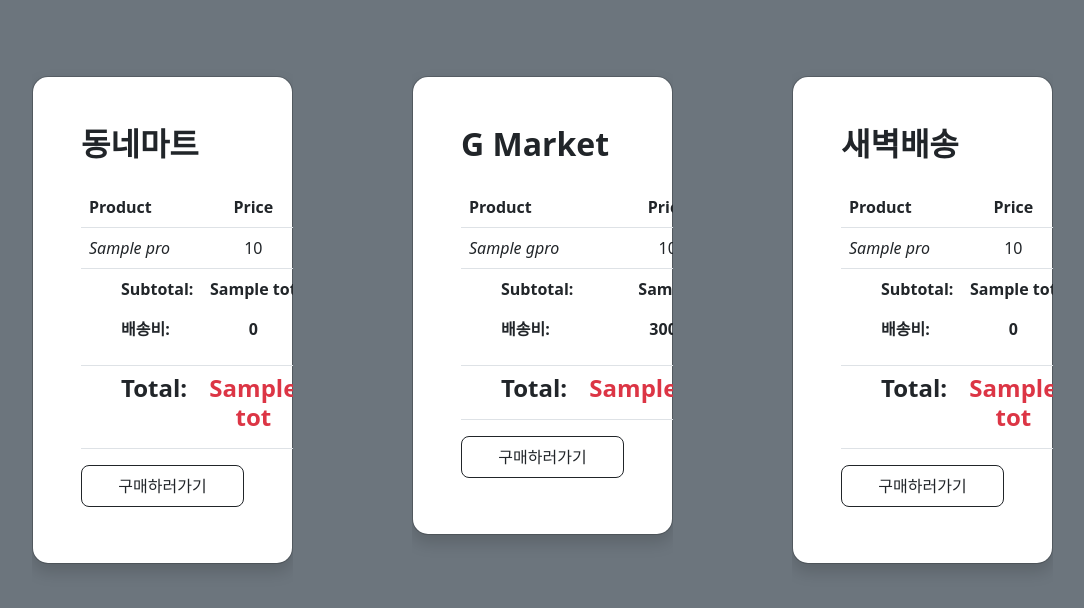
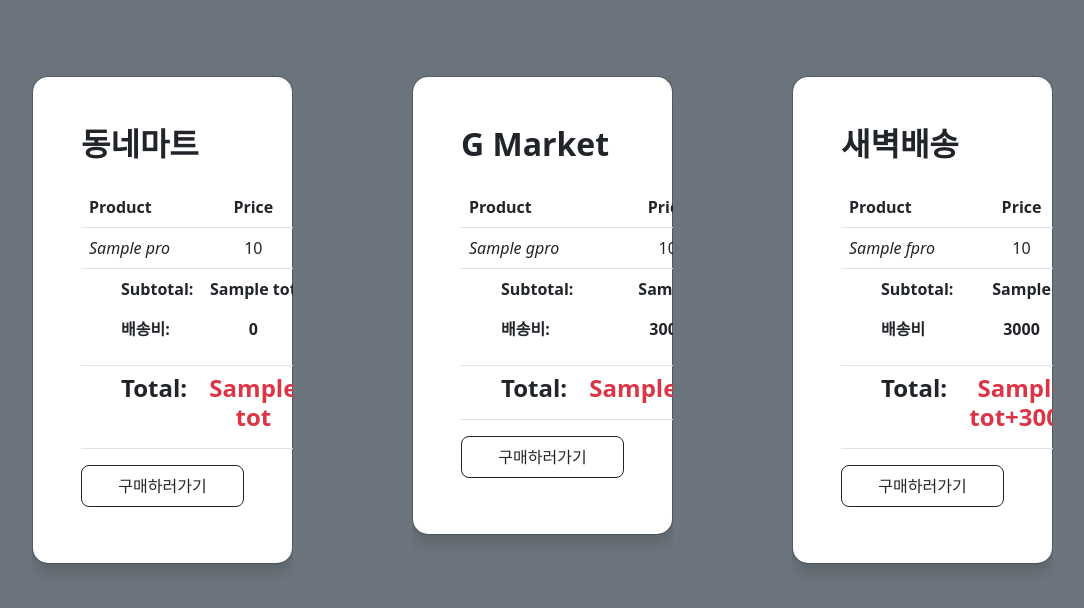
Before and after one commit to kjh000/FinalProject_one, a Django app: template project_app/templates/receipt.html in a window 1280 px wide. Shown: the top 608 px of the page, without its empty margins (50-1134 px from the left). Run offline with Django 4.2, Linux system fonts and the light colour scheme; the template is opened without the code that fills it: most values are stand-ins (such as "Sample title", 1, 10 or a date in 2020).

Commit message:
새벽배송 데이터 추가

```diff
--- a/project_app/templates/receipt.html
+++ b/project_app/templates/receipt.html
@@ -153,11 +153,11 @@
                                         </tr>
                                     </thead>
                                     <tbody>
-                                        {% if products %}
-                                        {% for pro in products %}
+                                        {% if f_products %}
+                                        {% for fpro in f_products %}
                                         <tr>
-                                            <td colspan="3"><em>{{pro.name}}</em></h4></td>
-                                            <td colspan="1" class="text-center">{{pro.price}}</td>
+                                            <td colspan="3"><em>{{fpro.name}}</em></h4></td>
+                                            <td colspan="1" class="text-center">{{fpro.price}}</td>
 
                                         </tr>
                                         {% endfor %}
@@ -172,11 +172,11 @@
                                             <td></td>
                                             <td class="text-right">
                                                 <p><strong>Subtotal:</strong></p>
-                                                <p><strong>배송비:</strong></p>
+                                                <p><strong>배송비</strong></p>
                                             </td>
                                             <td class="text-center">
-                                                <p><strong>{{tot}}</strong></p>
-                                                <p><strong>0</strong></p>
+                                                <p><strong>{{f_tot}}</strong></p>
+                                                <p><strong>3000</strong></p>
                                             </td>
                                         </tr>
                                         <tr>
@@ -186,7 +186,7 @@
                                                 <h4><strong>Total:</strong></h4>
                                             </td>
                                             <td class="text-center text-danger">
-                                                <h4><strong>{{tot}}</strong></h4>
+                                                <h4><strong>{{tot}}+3000</strong></h4>
                                             </td>
                                         </tr>
                                     </tbody>
```
